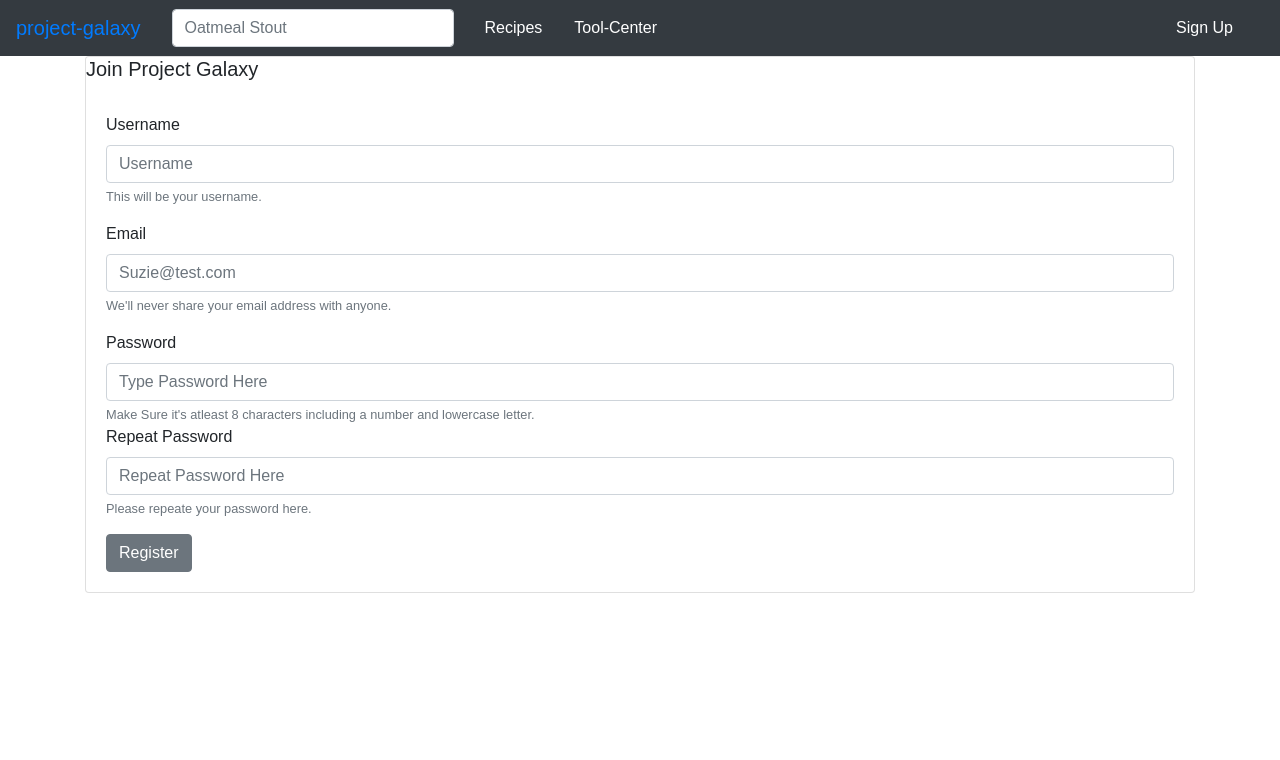
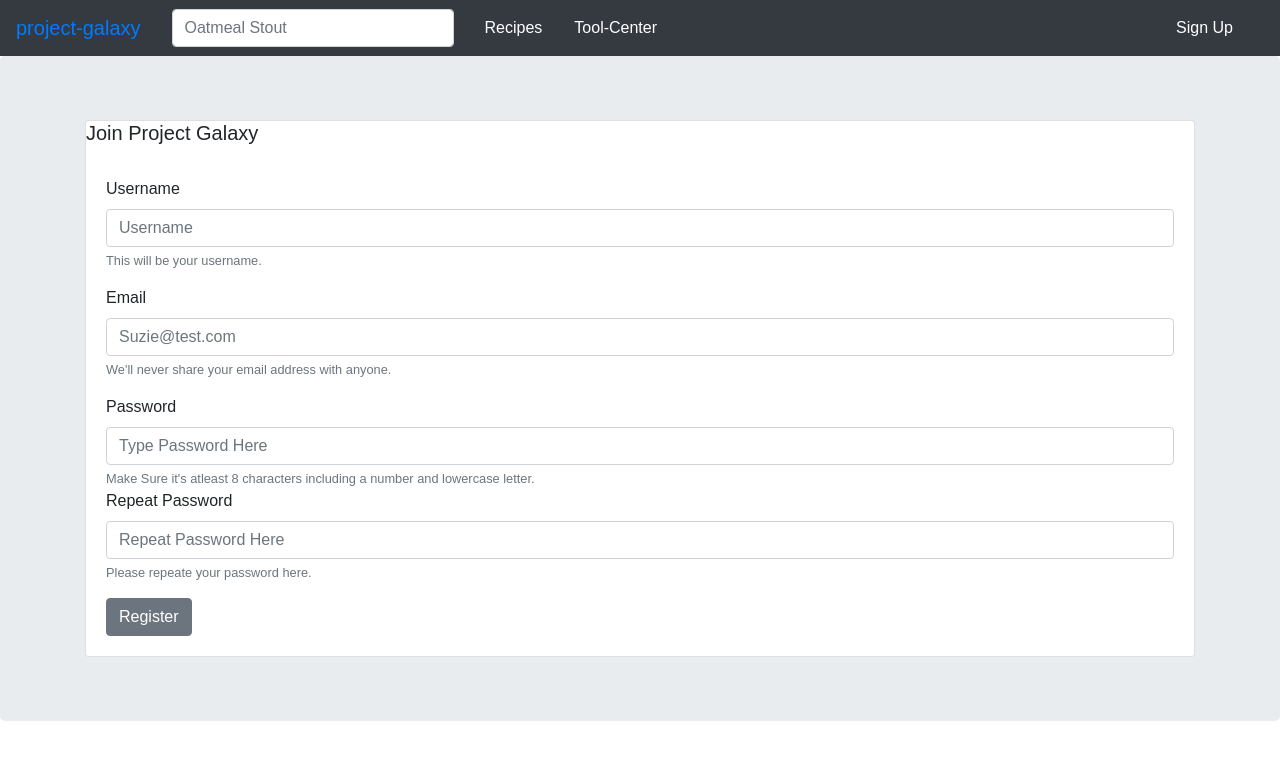
Before and after one commit to ZacharyAnderson/project-galaxy, a React (Create React App) app: page /signup in a window 1280 px wide. Shown: the top 760 px of the page. Built offline with nearby package versions, Linux system fonts and the light colour scheme.

Commit message:
Added Jumbotron to make the registration page look better.

```diff
--- a/src/components/SignUp.tsx
+++ b/src/components/SignUp.tsx
@@ -11,6 +11,7 @@ import {
   FormGroup,
   FormText,
   Input,
+  Jumbotron,
   Label,
   Row
 } from "reactstrap";
@@ -109,6 +110,7 @@ class SignUp extends React.Component<{}, State> {
   public render() {
     return (
       <div>
+        <Jumbotron>
           <Container>
             <Row>
               <Col>
@@ -188,6 +190,7 @@ class SignUp extends React.Component<{}, State> {
               </Col>
             </Row>
           </Container>
+        </Jumbotron>
       </div>
     );
   }
```
Lines whose indentation alone changed are shown as unchanged.
